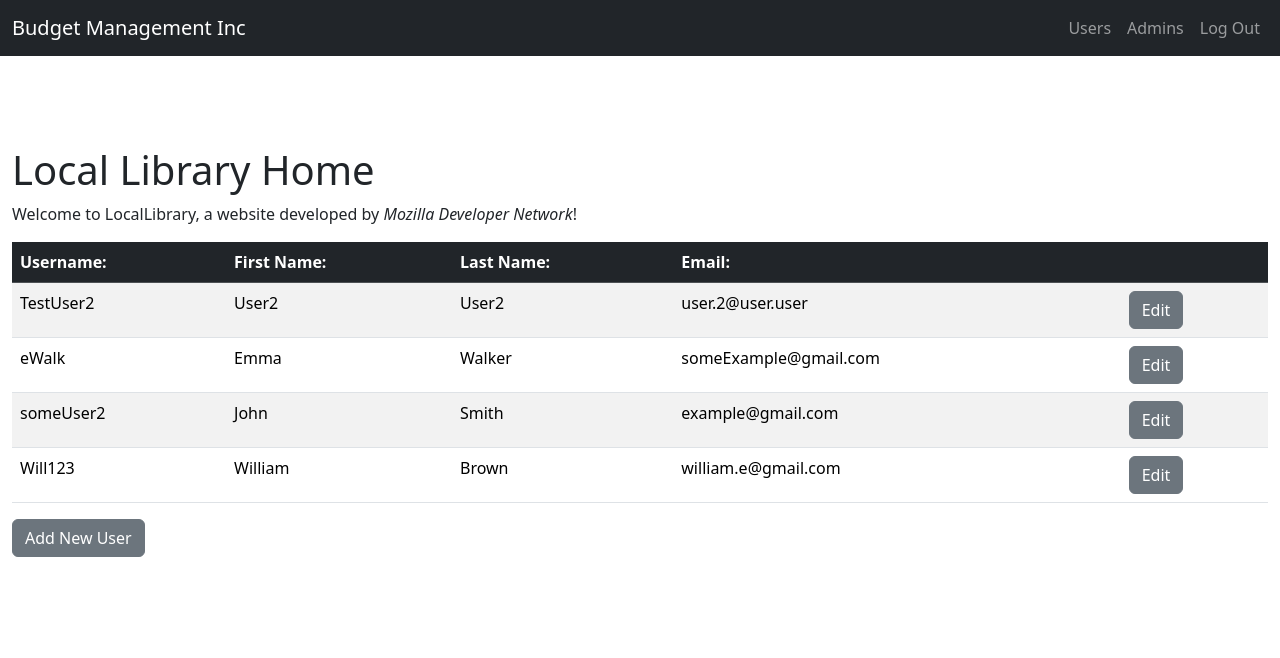
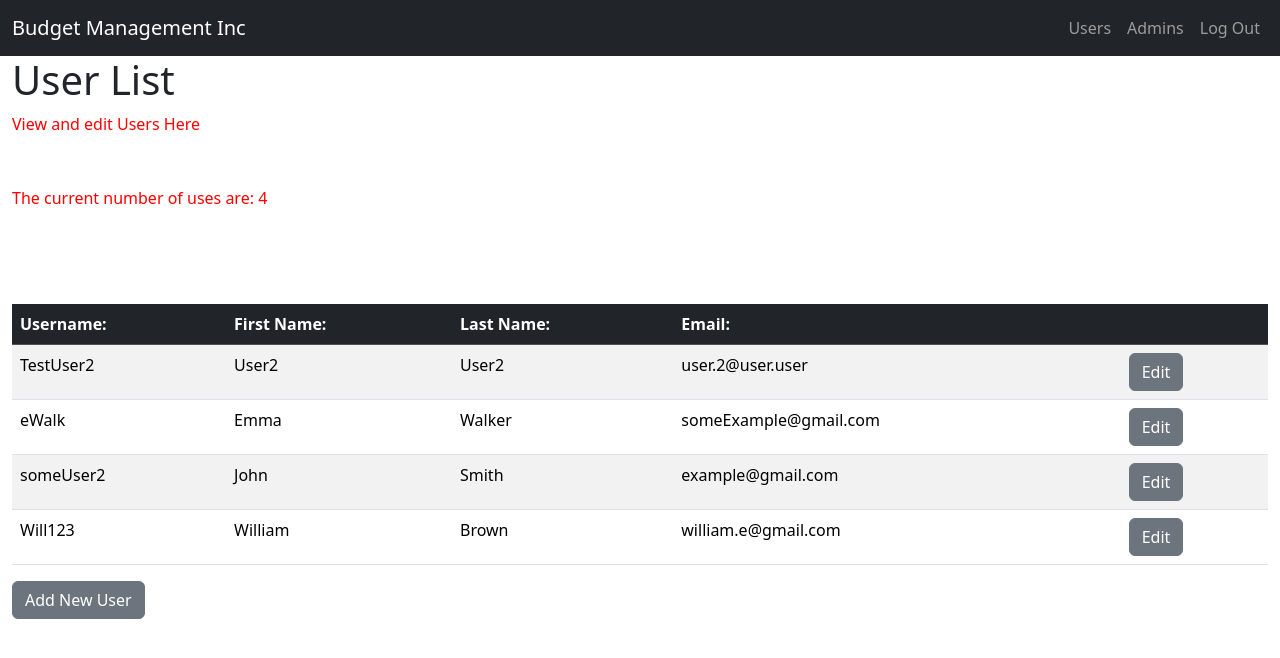
Before and after one commit to ahorner54/CollegeExpenseTracker, a Django app: page /administration/ in a window 1280 px wide. Shown: the top 658 px of the page. Run offline with Django 5.2, Linux system fonts and the light colour scheme; data comes from the database, SQL or seed files in the repository; both versions use the stored data as it was after the commit.

Commit message:
You can now delete a user and also styled front page

```diff
--- a/ExpenseTracker/ExpenseTracker/settings.py
+++ b/ExpenseTracker/ExpenseTracker/settings.py
@@ -10,6 +10,7 @@ For the full list of settings and their values, see
 https://docs.djangoproject.com/en/5.0/ref/settings/
 """
 
+import os
 from pathlib import Path
 
 # Build paths inside the project like this: BASE_DIR / 'subdir'.
@@ -120,6 +121,11 @@ USE_TZ = True
 
 STATIC_URL = 'static/'
 
+
+STATICFILES_DIRS = [
+    os.path.join(BASE_DIR, 'static'),
+]
+
 # Default primary key field type
 # https://docs.djangoproject.com/en/5.0/ref/settings/#default-auto-field
 
--- a/ExpenseTracker/administration/static/css/administration.css
+++ b/ExpenseTracker/administration/static/css/administration.css
@@ -1,3 +1,7 @@
-.container-fluid .header-section{
-  margin-top: 90px;
+p {
+  color: red;
 }
+
+.container-fluid.body-section{
+  margin-top: 40px;
+}
--- a/ExpenseTracker/administration/templates/admin_generic.html
+++ b/ExpenseTracker/administration/templates/admin_generic.html
@@ -1,3 +1,4 @@
+{% load static %}
 <!DOCTYPE html>
 <html lang="en">
 <head>
@@ -6,8 +7,7 @@
     <link href="https://cdn.jsdelivr.net/npm/bootstrap@5.3.3/dist/css/bootstrap.min.css" rel="stylesheet" integrity="sha384-QWTKZyjpPEjISv5WaRU9OFeRpok6YctnYmDr5pNlyT2bRjXh0JMhjY6hW+ALEwIH" crossorigin="anonymous">
 
     <!-- Add additional CSS in static file -->
-     {% load static %}
-     <link rel="stylesheet" href="{% static 'css/administration.css' %}" />
+    <link rel="stylesheet" href="{% static 'css/administration.css' %}" >
 
     {% block title %} {% endblock title %}
 </head>
--- a/ExpenseTracker/administration/templates/administration/user.html
+++ b/ExpenseTracker/administration/templates/administration/user.html
@@ -24,6 +24,7 @@
         </p>
         <a href="{% url 'administration_home' %}" class="btn btn-secondary">Back</a>
         <a href="{% url 'update_user' user.username %}" class="btn btn-secondary">Update</a>
+        <a href="{% url 'delete_user' user.username %}" class="btn btn-danger">Delete</a>
       </div>
 
     </div>
--- a/ExpenseTracker/administration/templates/administration/user_list.html
+++ b/ExpenseTracker/administration/templates/administration/user_list.html
@@ -8,12 +8,18 @@
 {% block content %}
 <div class="container-fluid">
   <div class="header-section">
-    <h1>Local Library Home</h1>
+    <h1 style="margin-top: 0px">User List</h1>
     <p>
-      Welcome to LocalLibrary, a website developed by
-      <em>Mozilla Developer Network</em>!
+      View and edit Users Here
     </p>
+  </div>
 
+  <div class="body-section">
+    <p style="margin-top: 50px; margin-bottom: 70px;">The current number of uses are: {{ number_of_users }}</p>
+    <br>
+  </div>
+
+  <div class="table-section">
     {% if us_list %}
       <table class="table table-striped">
         <thead class="table-dark">
@@ -38,6 +44,8 @@
     {% endif %}
 
     <a href="{% url 'add_user' %}" class="btn btn-secondary">Add New User</a>
+
   </div>
+
 </div>
 {% endblock %}
--- a/ExpenseTracker/administration/urls.py
+++ b/ExpenseTracker/administration/urls.py
@@ -8,4 +8,5 @@ urlpatterns = [
     path('user/<str:pk>', views.user_view, name='user_detail'),
     path('addUser/', views.add_user, name="add_user"),
     path("update_user/<str:pk>", views.update_user, name = "update_user"),
+    path("delete_user/<str:pk>", views.delete_user, name = "delete_user"),
 ]
--- a/ExpenseTracker/administration/views.py
+++ b/ExpenseTracker/administration/views.py
@@ -17,7 +17,8 @@ from django.contrib.auth.models import User
 
 def home(request):
     user_list = User.objects.filter(groups__name = 'Student')
-    return render(request, 'administration/user_list.html', {"us_list": user_list})
+    count = User.objects.filter(groups__name = 'Student').count
+    return render(request, 'administration/user_list.html', {"us_list": user_list, "number_of_users": count})
 
 def user_view(request, pk):
     user = User.objects.get(username=pk)
@@ -46,6 +47,10 @@ def update_user(request, pk):
             return redirect("administration_home")
     return render(request, "administration/update_user.html", {"form": form})
 
+def delete_user(request, pk):
+    user = User.objects.get(username = pk)
+    user.delete()
+    return redirect("administration_home")
 
 
 def adminList(request):
```
Also changed, not shown: ExpenseTracker/db.sqlite3.
